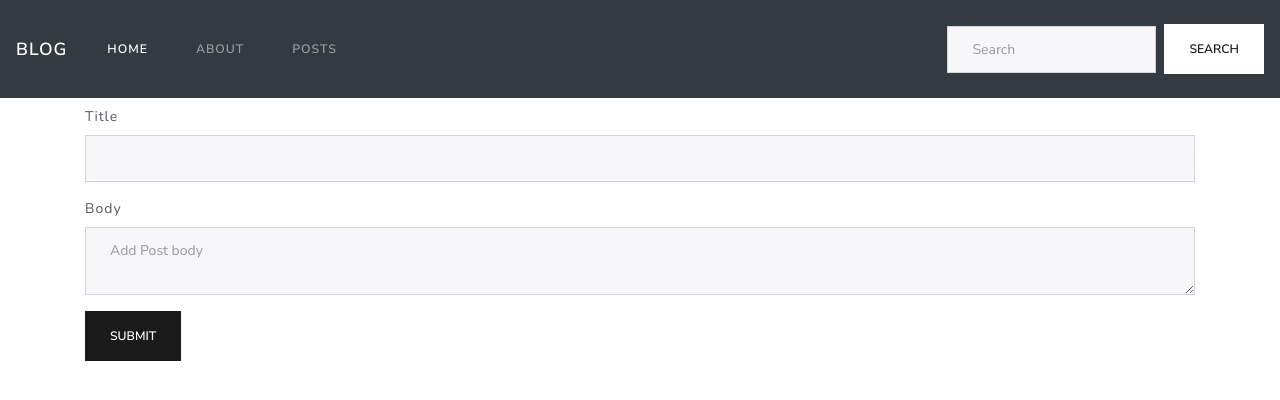
After one commit to GengJulian/Webprog3_project, a PHP site: the page made by application/views/posts/edit.php in a window 1280 px wide. The commit adds this page. Shown: the top 400 px of the page. Run offline with PHP 8.4, Linux system fonts and the light colour scheme; the template is opened without the code that fills it, so the values that code supplies are empty.

Commit message:
Adding edit button.

```diff
--- a/application/controllers/Posts.php
+++ b/application/controllers/Posts.php
@@ -47,4 +47,8 @@ class Posts extends CI_Controller{
 		redirect('posts');
 	}
 
+	public function edit($id){
+
+	}
+
 }
--- /dev/null
+++ b/application/views/posts/edit.php
@@ -0,0 +1,14 @@
+<h2><?= $title; ?></h2>
+
+<?php echo form_open('posts/create'); ?>
+<?php echo validation_errors(); ?>
+<div class="form-group">
+	<label for="title">Title</label>
+	<input type="text" name="title" class="form-control" >
+</div>
+<div class="form-group">
+	<label for="exampleInputPassword1">Body</label>
+	<textarea class="form-control" name="body" placeholder="Add Post body"></textarea>
+</div>
+<button type="submit" class="btn btn-primary">Submit</button>
+</form>
--- a/application/views/posts/view.php
+++ b/application/views/posts/view.php
@@ -4,6 +4,7 @@
 	<small class="post-date">Posted on: <?php echo $post['created_at'];?></small></br>
 	<?php echo $post['body']; ?><br>
 	<hr>
+	<a class="btn btn-primary float-left" style="margin: 0 10px;" href="/posts/edit/<?php echo $post['id']; ?>">Edit</a>
 	<?php echo form_open('/posts/delete/'.$post['id']); ?>
 		<input type="submit" value="delete" class="btn btn-danger">
 	</form>
```
